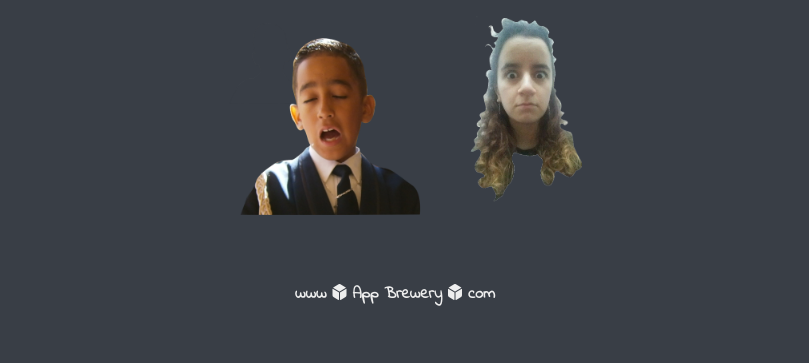
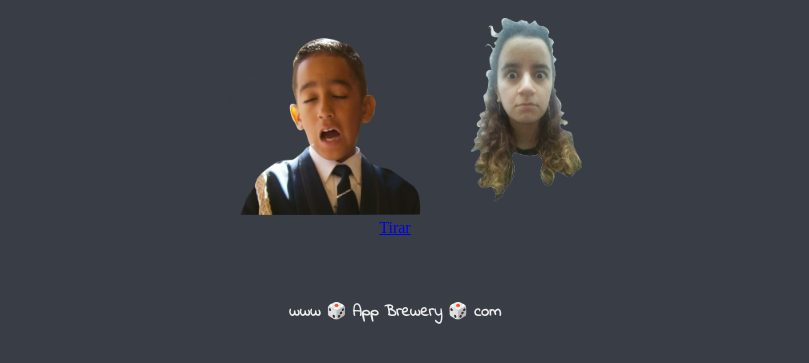
Before and after one commit to hdanielmm/dice, a plain HTML site: page index.html in a window 1280 px wide. Shown: the part 321-684 px from the top of the page, without its empty margins (245-1054 px from the left). Drawn offline with Linux system fonts and the light colour scheme.

Commit message:
Botón
Botón para actualizar página

```diff
--- a/index.html
+++ b/index.html
@@ -41,12 +41,15 @@
       <img src="img/dice6.png" alt="dice6-img">
     </div>
 
+    <div class="btn">
+      <a href="javascript:location.reload()">Tirar</a>
+    </div>
 
   </div>
 
 </body>
 <footer>
-  www <i class="fas fa-dice-d6"></i> App Brewery <i class="fas fa-dice-d6"></i> com
+  www 🎲 App Brewery 🎲 com
   <script src="dice.js" charset="utf-8"></script>
 </footer>
 
```
